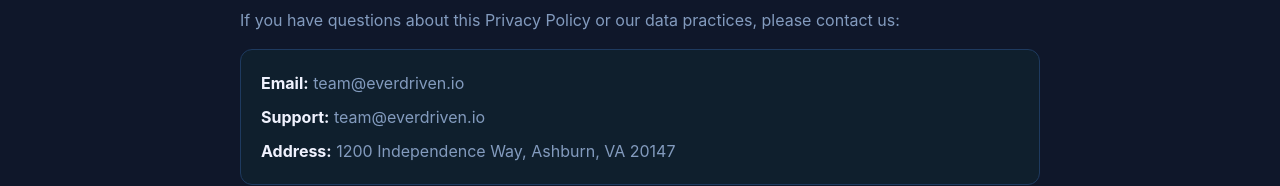
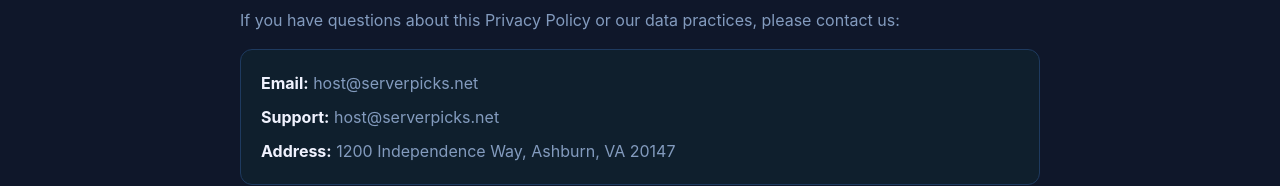
Before and after one commit to edi-picks-network/serverpicks, a Next.js app: page /privacy in a window 1280 px wide. Shown: the part 3308-3494 px from the top of the page. Built offline with nearby package versions, Linux system fonts and the light colour scheme.

Commit message:
fix: replace fake company emails with correct domain-specific email prefixes

```diff
--- a/app/about/page.tsx
+++ b/app/about/page.tsx
@@ -202,10 +202,10 @@
               Contact Us
             </Link>
             <a
-              href="mailto:team@everdriven.io"
+              href="mailto:host@serverpicks.net"
               className="px-6 py-3 border border-ever-600 hover:border-geospatial text-ever-400 hover:text-white font-medium rounded-lg transition-all"
             >
-              team@everdriven.io
+              host@serverpicks.net
             </a>
           </div>
         </div>
--- a/app/contact/page.tsx
+++ b/app/contact/page.tsx
@@ -137,22 +137,22 @@
                 <p className="text-sm text-ever-400">
                   <strong className="text-white">Team:</strong>
                   <br />
-                  <a href="mailto:team@everdriven.io" className="text-geospatial-light hover:underline">
-                    team@everdriven.io
+                  <a href="mailto:host@serverpicks.net" className="text-geospatial-light hover:underline">
+                    host@serverpicks.net
                   </a>
                 </p>
                 <p className="text-sm text-ever-400">
                   <strong className="text-white">Benchmarks:</strong>
                   <br />
-                  <a href="mailto:benchmarks@everdriven.io" className="text-geospatial-light hover:underline">
-                    benchmarks@everdriven.io
+                  <a href="mailto:host@serverpicks.net" className="text-geospatial-light hover:underline">
+                    host@serverpicks.net
                   </a>
                 </p>
                 <p className="text-sm text-ever-400">
                   <strong className="text-white">Press:</strong>
                   <br />
-                  <a href="mailto:press@everdriven.io" className="text-geospatial-light hover:underline">
-                    press@everdriven.io
+                  <a href="mailto:host@serverpicks.net" className="text-geospatial-light hover:underline">
+                    host@serverpicks.net
                   </a>
                 </p>
               </div>
--- a/app/privacy/page.tsx
+++ b/app/privacy/page.tsx
@@ -148,7 +148,7 @@
               <li><strong>Right to Opt Out (CCPA):</strong> California residents may opt out of the sale of their personal information. We do not sell personal information.</li>
             </ul>
             <p className="mt-3">
-              To exercise any of these rights, please contact us at team@everdriven.io. We
+              To exercise any of these rights, please contact us at host@serverpicks.net. We
               will respond to your request within 30 days.
             </p>
           </section>
@@ -181,7 +181,7 @@
               knowingly collect personal information from children. If we become aware that a
               child has provided us with personal data, we will delete it immediately. Parents
               or guardians who believe their child has submitted information to us should contact
-              us at team@everdriven.io.
+              us at host@serverpicks.net.
             </p>
           </section>
 
@@ -211,8 +211,8 @@
               contact us:
             </p>
             <div className="mt-4 p-5 bg-[#0F1F2D] border border-[#1E3A5F] rounded-xl">
-              <p className="mb-2"><strong className="text-[#F0F2FE]">Email:</strong> team@everdriven.io</p>
-              <p className="mb-2"><strong className="text-[#F0F2FE]">Support:</strong> team@everdriven.io</p>
+              <p className="mb-2"><strong className="text-[#F0F2FE]">Email:</strong> host@serverpicks.net</p>
+              <p className="mb-2"><strong className="text-[#F0F2FE]">Support:</strong> host@serverpicks.net</p>
               <p><strong className="text-[#F0F2FE]">Address:</strong> 1200 Independence Way, Ashburn, VA 20147</p>
             </div>
           </section>
--- a/app/terms/page.tsx
+++ b/app/terms/page.tsx
@@ -194,8 +194,8 @@
           <section>
             <h2 className="text-xl font-bold text-[#F0F2FE] mb-3">14. Contact Information</h2>
             <div className="mt-4 p-5 bg-[#0F1F2D] border border-[#1E3A5F] rounded-xl">
-              <p className="mb-2"><strong className="text-[#F0F2FE]">Email:</strong> team@everdriven.io</p>
-              <p className="mb-2"><strong className="text-[#F0F2FE]">Support:</strong> team@everdriven.io</p>
+              <p className="mb-2"><strong className="text-[#F0F2FE]">Email:</strong> host@serverpicks.net</p>
+              <p className="mb-2"><strong className="text-[#F0F2FE]">Support:</strong> host@serverpicks.net</p>
               <p><strong className="text-[#F0F2FE]">Address:</strong> 201 Mission Street, 25th Floor, San Francisco, CA 94105</p>
             </div>
           </section>
```
